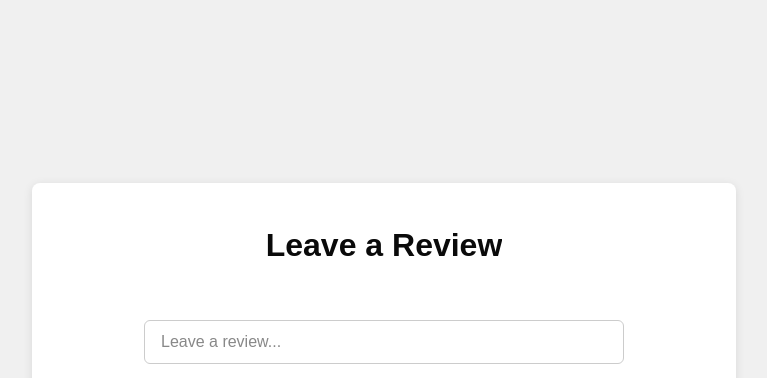
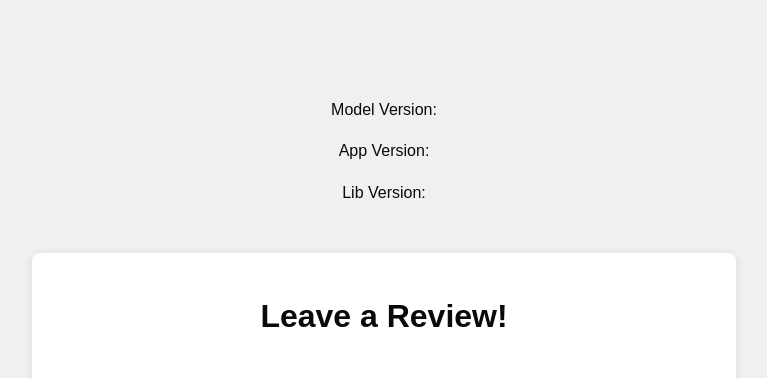
Before and after one commit to remla25-team4/app, a React (Vite) app in the folder app-frontend/: page / in a window 1280 px wide. Shown: the top 378 px of the page, without its empty margins (256-1023 px from the left). Built offline with nearby package versions, Linux system fonts and the light colour scheme; no server answers.

Commit message:
Added Versions to frontend + changed release workflow

```diff
--- a/app-frontend/src/App.jsx
+++ b/app-frontend/src/App.jsx
@@ -1,18 +1,26 @@
 import { useState, useEffect } from 'react'
 import InputReview from './Components/InputReview'
 import Reviews from './Components/Reviews'
+import Versions from './Components/Versions'
 import reviewService from './Services/reviews'
 import './app.css'
 
 function App() {
   const [reviewText, setReviewText] = useState('')
   const [reviews, setReviews] = useState([])
+  const [versions, setVersions] = useState({})
 
   useEffect(()=>{
     reviewService
     .getAll()
     .then(allReviews =>{
       setReviews(allReviews)
+    })
+
+    reviewService
+    .getVersions()
+    .then(allVersions => {
+      setVersions(allVersions)
     })
   },[])
 
@@ -39,8 +47,14 @@ function App() {
   }
 
   return (
+    <>
+    {console.log(versions)}
+      <Versions
+      modelVersion={versions.modelVersion}
+      appVersion={versions.appVersion}
+      libVersion={versions.libVersion}/>
       <div class="app-container">
-      <h1>Leave a Review</h1>
+        <h1>Leave a Review!</h1>
         <InputReview
         onSubmit={addReview}
         reviewText={reviewText}
@@ -48,6 +62,7 @@ function App() {
 
         <Reviews reviews={reviews}/>
       </div>
+    </>
   )
 }
 
--- /dev/null
+++ b/app-frontend/src/Components/Versions.jsx
@@ -0,0 +1,12 @@
+const Versions = ({modelVersion, appVersion, libVersion}) => {
+    console.log(libVersion)
+    return(
+        <div class="versions">
+            <p>Model Version: {modelVersion}</p>
+            <p>App Version: {appVersion}</p>
+            <p>Lib Version: {libVersion}</p>
+        </div>
+    )
+}
+
+export default Versions
--- a/app-frontend/src/Services/reviews.js
+++ b/app-frontend/src/Services/reviews.js
@@ -3,6 +3,11 @@ const baseUrl = '/api/reviews'
 
 const getAll = () => {
     const request = axios.get(baseUrl)
+    return request.then(response => response.data)
+}
+
+const getVersions = () => {
+    const request = axios.get('/api/versions')
     return request.then(response => response.data)
 }
 
@@ -21,4 +26,4 @@ const remove = (id) =>{
     return request.then(response => response.data)
 }
 
-export default {getAll, create, update, remove}
+export default {getAll, getVersions, create, update, remove}
--- a/app-frontend/src/app.css
+++ b/app-frontend/src/app.css
@@ -105,3 +105,7 @@
   thead th {
     width: 25%;
   }
+
+  .versions{
+    text-align: center;
+  }
```
Also changed, not shown: 2 other files (tests, documents, lock files or other folders). Lines whose indentation alone changed are shown as unchanged.
